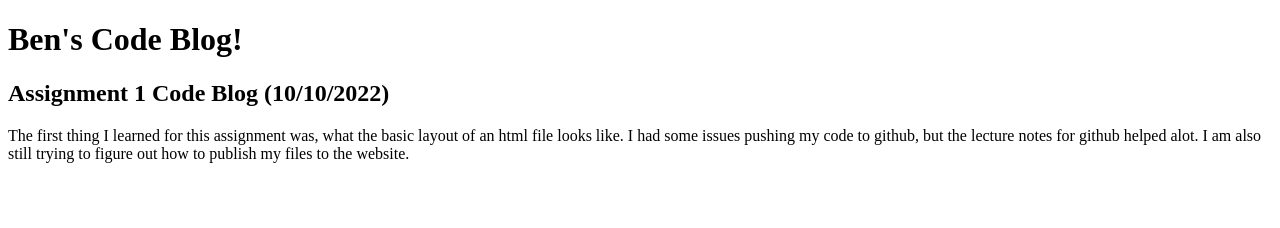
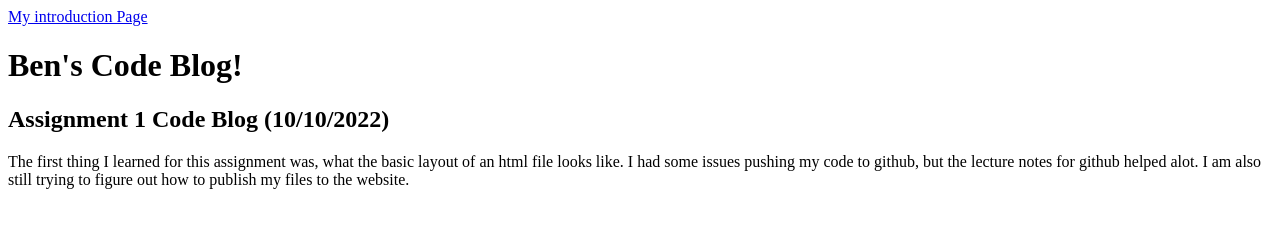
Before and after one commit to UnseemlyDuck/UnseemlyDuck.github.io, a plain HTML site: page blog.html in a window 1280 px wide. Drawn offline with Linux system fonts and the light colour scheme.

Commit message:
Final Push

```diff
--- a/blog.html
+++ b/blog.html
@@ -1,7 +1,7 @@
 <!DOCTYPE html>
 <html>
   <head>
-    <a href="index.html"></a>
+    <a href="index.html">My introduction Page</a>
     <h1>Ben's Code Blog!</h1>
   </head>
   <body>
```
Also changed, not shown: index.html (+1 -1 lines).
